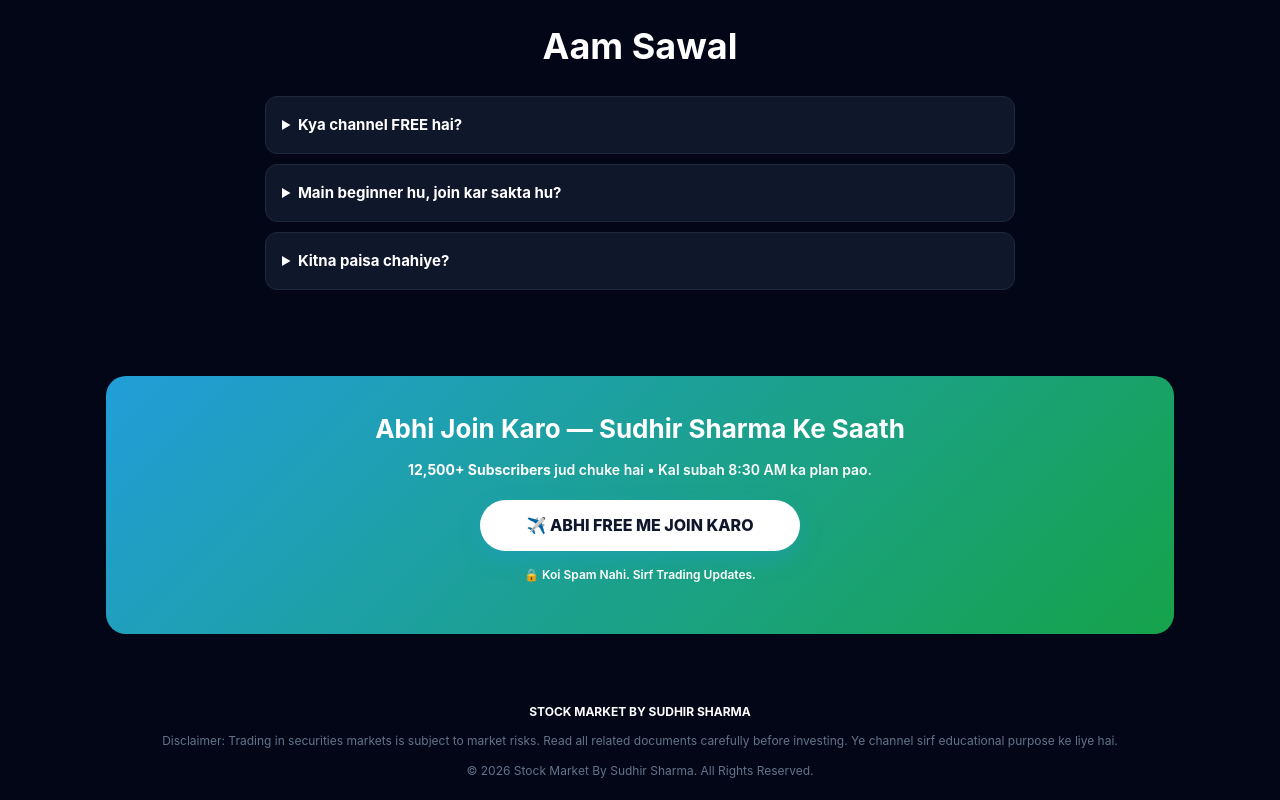
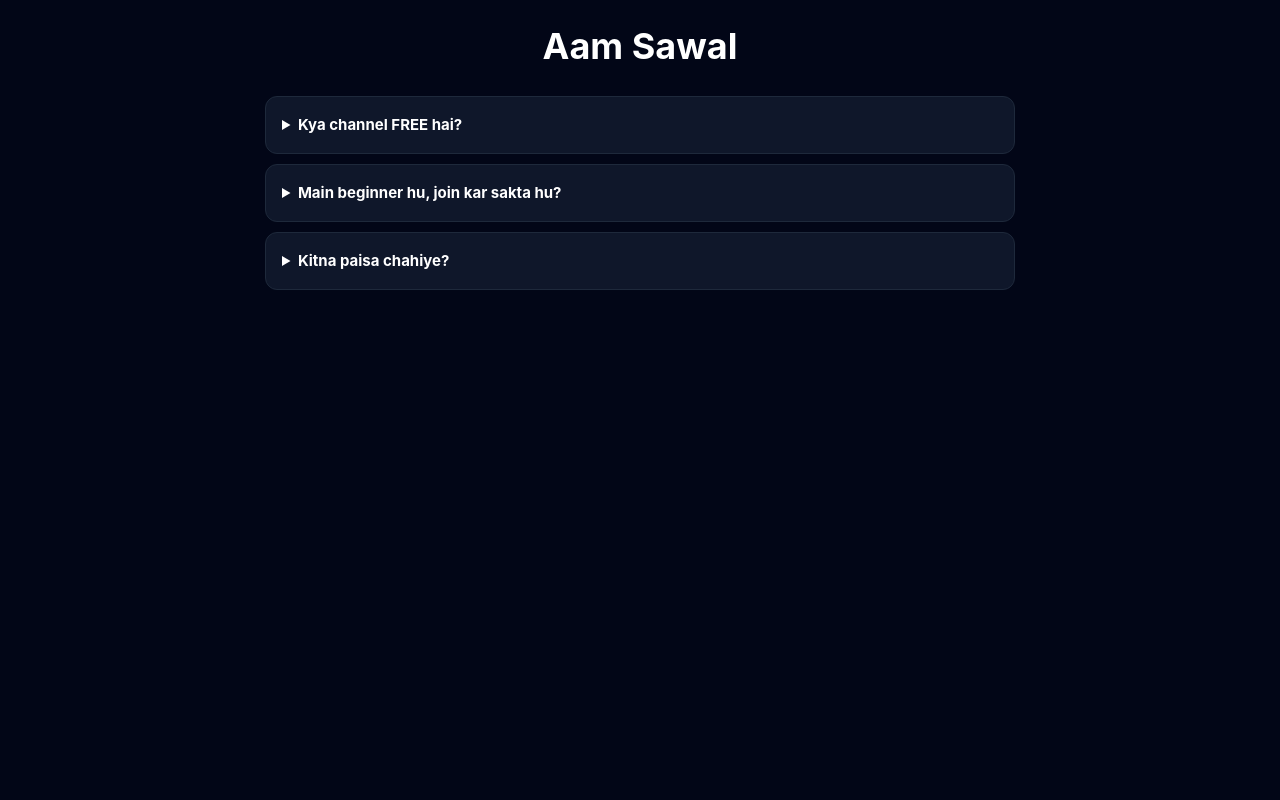
Before and after one commit to dkrajasthani1072001-creator/sudhir-sharma, a plain HTML site: page index.html in a window 1280 px wide. Shown: the part 2155-2955 px from the top of the page. After the commit the page ends 2493 px from the top, so only its background shows below. Drawn offline with Linux system fonts and the light colour scheme.

Commit message:
Update index.html

```diff
--- a/index.html
+++ b/index.html
@@ -120,26 +120,19 @@ footer{padding:30px 16px 20px;color:#64748b;font-size:12px;text-align:center}
 </div>
 </div></section>
 
-<section class="section"><div class="container">
-<div class="join-box">
 
-<h2>Abhi Join Karo — Sudhir Sharma Ke Saath</h2>
-<p><b>12,500+ Subscribers</b> jud chuke hai • Kal subah 8:30 AM ka plan pao.</p>
-<a href="https://t.me/+nd84cpglUSIwODFl" target="_blank" class="btn btn-white">✈️ ABHI FREE ME JOIN KARO</a>
-<p style="font-size:12px;margin-top:14px">🔒 Koi Spam Nahi. Sirf Trading Updates.</p>
-</div>
-</div></section>
 
-<footer>
-<p><b style="color:#fff">STOCK MARKET BY SUDHIR SHARMA</b></p>
-<p style="margin-top:10px">Disclaimer: Trading in securities markets is subject to market risks. Read all related documents carefully before investing. Ye channel sirf educational purpose ke liye hai.</p>
-<p style="margin-top:10px">© 2026 Stock Market By Sudhir Sharma. All Rights Reserved.</p>
 
-</footer>
 
-<div class="sticky">
-<div class="left"><b>Sudhir Sharma</b><span>👥 12,500+ Subscribers • FREE</span></div
-</div>
+
+
+
+
+
+
+
+
+
 
 </body>
 </html>
```
